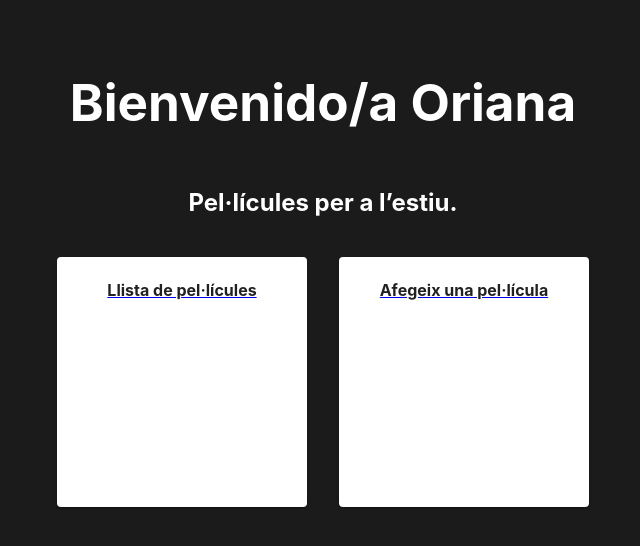
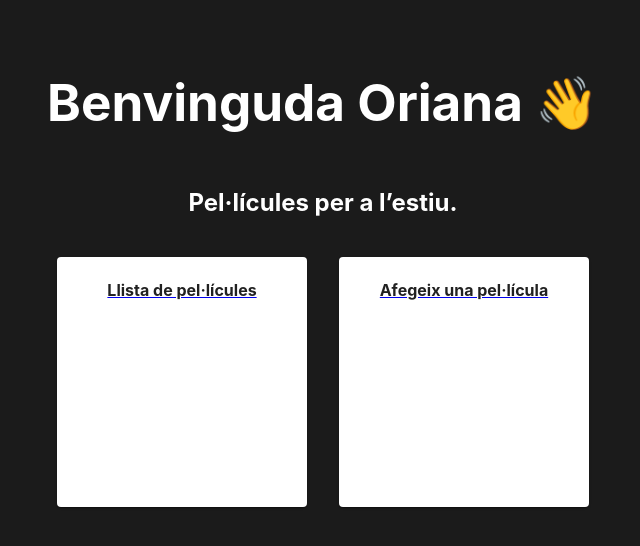
Before and after one commit to orojdz/M6_UF4, a React (Vite) app in the folder movies_db/: page / in a window 1280 px wide. Shown: the top 546 px of the page, without its empty margins (317-957 px from the left). Built offline with nearby package versions, Linux system fonts and the light colour scheme.

Commit message:
msg cambiado

```diff
--- a/movies_db/src/components/Welcome.jsx
+++ b/movies_db/src/components/Welcome.jsx
@@ -4,7 +4,7 @@ import { IndexMenu } from "../pages/IndexMenu";
 export function Welcome({ username }) {
     return(
       <>
-        <h1>Bienvenido/a { username }</h1>
+        <h1>Benvinguda { username } 👋</h1>
         <h2>Pel·lícules per a l’estiu.</h2>
         <IndexMenu/>
       </>
```
